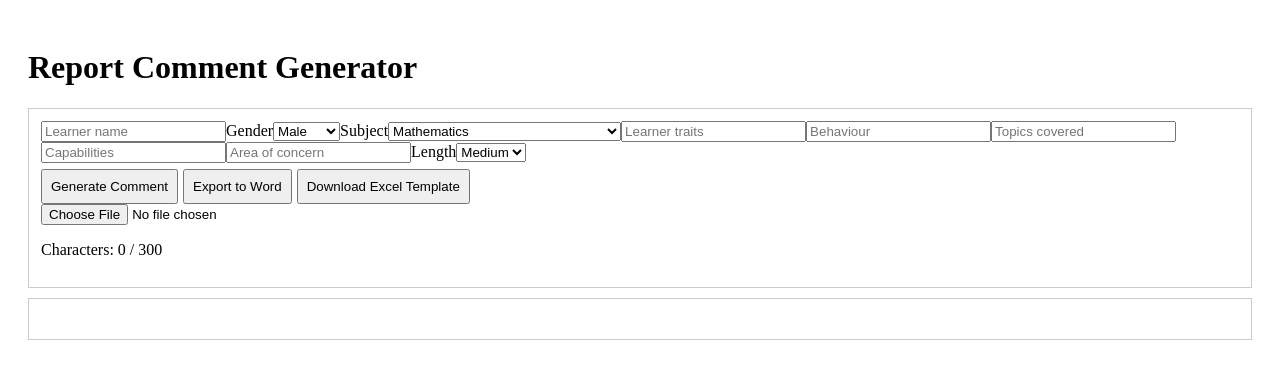
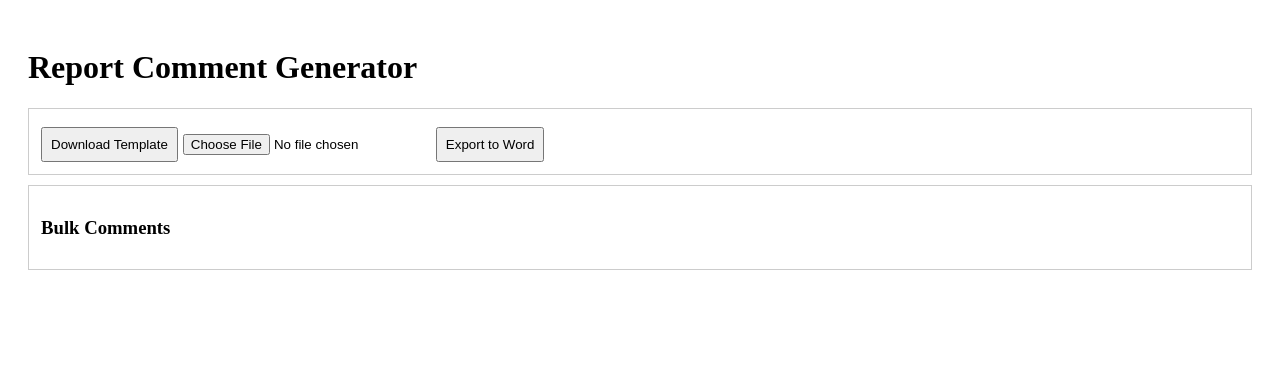
Before and after one commit to RobertS02/report-comment-generator, a React (Vite) app: page / in a window 1280 px wide. Shown: the top 378 px of the page. Built offline with nearby package versions, Linux system fonts and the light colour scheme.

Commit message:
Update App.jsx

```diff
--- a/App.jsx
+++ b/App.jsx
@@ -21,35 +21,36 @@ const subjects = [
   "Afrikaans First Additional Language"
 ];
 
-const pronouns = {
-  male: "he",
-  female: "she"
-};
+const pronouns = { male: "he", female: "she" };
 
 // HELPERS
 function capitalise(text) {
   return text.charAt(0).toUpperCase() + text.slice(1);
 }
 
+function clean(value) {
+  return value ? value.trim() : "";
+}
+
+// STYLE GUIDE
 function applyStyleGuide(text) {
   if (!text) return "";
 
   return text
-    .replace(/learner|pupil|boy|girl/gi, "student")
     .replace(/insightfil/gi, "insightful")
     .replace(/triganomotary/gi, "trigonometry")
+    .replace(/learner|pupil|boy|girl/gi, "student")
     .replace(/maths/gi, "Mathematics")
     .replace(/classwork/gi, "class work")
     .replace(/cocurricular/gi, "co-curricular")
     .replace(/organise/gi, "organize")
     .replace(/recognise/gi, "recognize")
     .replace(/realise/gi, "realize")
-    .replace(/focussed/gi, "focused")
     .replace(/needs /gi, "should ")
     .trim();
 }
 
-// ✅ CORE COMMENT ENGINE
+// CORE ENGINE
 function generateComment(data) {
   let text = "";
   const limit = charLimits[data.length || "medium"];
@@ -70,65 +71,32 @@ function generateComment(data) {
     }
   };
 
-  // ✅ 1. Traits + Behaviour
   if (cleanTraits && cleanBehaviour) {
-    add(`^n is ${cleanTraits} and ${cleanBehaviour}, and ${p} approaches lessons with a positive attitude`);
-  } else if (cleanTraits) {
-    add(`^n is ${cleanTraits} and ${p} engages positively during lessons`);
+    add(`^n is ${cleanTraits} and ${cleanBehaviour}, and ${p} approaches learning positively`);
   }
 
-  // ✅ 2. Capabilities
   if (cleanCapabilities) {
     add(`${P} shows ${cleanCapabilities}, which supports continued academic growth`);
   }
 
-  // ✅ 3. Academic
-  add(`${P} is making steady progress in ${data.subject} and is becoming more confident in applying key skills`);
+  add(`${P} is making steady progress in ${data.subject}`);
 
-  // ✅ 4. Topics
   if (cleanTopics) {
-    add(`${P} has worked with topics such as ${cleanTopics} and is developing a stronger understanding`);
+    add(`${P} has worked with topics such as ${cleanTopics}`);
   }
 
-  // ✅ 5. Concern
   if (cleanConcern) {
-    add(`${P} should focus on improving ${cleanConcern} to continue making progress`);
+    add(`${P} should focus on improving ${cleanConcern}`);
   }
 
   return text + ".";
 }
 
 export default function App() {
-  const [name, setName] = useState("");
-  const [gender, setGender] = useState("male");
-  const [subject, setSubject] = useState(subjects[0]);
-  const [traits, setTraits] = useState("");
-  const [behaviour, setBehaviour] = useState("");
-  const [topics, setTopics] = useState("");
-  const [capabilities, setCapabilities] = useState("");
-  const [concern, setConcern] = useState("");
-  const [length, setLength] = useState("medium");
   const [comment, setComment] = useState("");
   const [bulkComments, setBulkComments] = useState([]);
 
-  // ✅ Single
-  const generate = () => {
-    const result = generateComment({
-      name,
-      gender,
-      subject,
-      traits,
-      behaviour,
-      topics,
-      capabilities,
-      concern,
-      length
-    });
-
-    setComment(result);
-  };
-
-  // ✅ BULK UPLOAD
+  // ✅ BULK FIXED
   const handleUpload = (e) => {
     const file = e.target.files[0];
     if (!file) return;
@@ -136,9 +104,19 @@ export default function App() {
     const reader = new FileReader();
 
     reader.onload = (event) => {
-      const rows = event.target.result.split("\n").slice(1);
+      const lines = event.target.result.split("\n");
 
-      const generated = rows.map((row) => {
+      const generated = [];
+
+      for (let i = 1; i < lines.length; i++) {
+        const row = lines[i].trim();
+
+        if (!row) continue;
+
+        const values = row.split(",").map(v => clean(v));
+
+        if (values.length < 9) continue;
+
         const [
           name,
           gender,
@@ -149,11 +127,9 @@ export default function App() {
           capabilities,
           concern,
           length
-        ] = row.split(",");
+        ] = values;
 
-        if (!name) return null;
-
-        return generateComment({
+        const result = generateComment({
           name,
           gender,
           subject,
@@ -165,7 +141,10 @@ export default function App() {
           length
         });
 
-      }).filter(Boolean);
+        generated.push(result);
+      }
+
+      console.log("Generated:", generated); // ✅ Debug help
 
       setBulkComments(generated);
     };
@@ -173,9 +152,9 @@ export default function App() {
     reader.readAsText(file);
   };
 
-  // ✅ EXPORT WORD
+  // ✅ EXPORT
   const exportToWord = () => {
-    const all = [comment, ...bulkComments].join("\n\n");
+    const all = bulkComments.join("\n\n");
 
     const blob = new Blob([all], { type: "application/msword" });
 
@@ -185,22 +164,16 @@ export default function App() {
     a.click();
   };
 
-  // ✅ DOWNLOAD TEMPLATE
+  // ✅ TEMPLATE
   const downloadTemplate = () => {
-    const headers =
-      "name,gender,subject,traits,behaviour,topics,capabilities,concern,length\n";
-
-    const example1 =
-      "John,male,Mathematics,positive and respectful,well-behaved,algebra,strong problem-solving,accuracy,medium\n";
-
-    const example2 =
+    const csv =
+      "name,gender,subject,traits,behaviour,topics,capabilities,concern,length\n" +
+      "John,male,Mathematics,positive and respectful,well-behaved,algebra,strong reasoning,accuracy,medium\n" +
       "Lisa,female,English Home Language,focused and motivated,engaging,essay writing,clear expression,grammar,long";
 
-    const csv = headers + example1 + example2;
+    const blob = new Blob([csv], { type: "text/csv" });
 
-    const blob = new Blob([csv], { type: "text/csv" });
     const a = document.createElement("a");
-
     a.href = URL.createObjectURL(blob);
     a.download = "report_template.csv";
     a.click();
@@ -211,59 +184,17 @@ export default function App() {
       <h1>Report Comment Generator</h1>
 
       <Box>
-
-        <input placeholder="Learner name" value={name} onChange={(e) => setName(e.target.value)} />
-
-        <label>Gender</label>
-        <select value={gender} onChange={(e) => setGender(e.target.value)}>
-          <option value="male">Male</option>
-          <option value="female">Female</option>
-        </select>
-
-        <label>Subject</label>
-        <select value={subject} onChange={(e) => setSubject(e.target.value)}>
-          {subjects.map((s) => <option key={s}>{s}</option>)}
-        </select>
-
-        <input placeholder="Learner traits" value={traits} onChange={(e) => setTraits(e.target.value)} />
-        <input placeholder="Behaviour" value={behaviour} onChange={(e) => setBehaviour(e.target.value)} />
-        <input placeholder="Topics covered" value={topics} onChange={(e) => setTopics(e.target.value)} />
-        <input placeholder="Capabilities" value={capabilities} onChange={(e) => setCapabilities(e.target.value)} />
-        <input placeholder="Area of concern" value={concern} onChange={(e) => setConcern(e.target.value)} />
-
-        <label>Length</label>
-        <select value={length} onChange={(e) => setLength(e.target.value)}>
-          <option value="short">Short</option>
-          <option value="medium">Medium</option>
-          <option value="long">Long</option>
-        </select>
-
-        <br />
-
-        <Button onClick={generate}>Generate Comment</Button>
+        <Button onClick={downloadTemplate}>Download Template</Button>
+        <input type="file" accept=".csv" onChange={handleUpload} />
         <Button onClick={exportToWord}>Export to Word</Button>
-        <Button onClick={downloadTemplate}>Download Excel Template</Button>
-
-        <br />
-
-        <input type="file" accept=".csv" onChange={handleUpload} />
-
-        <p>Characters: {comment.length} / {charLimits[length]}</p>
       </Box>
 
       <Box>
-        <p>{comment}</p>
+        <h3>Bulk Comments</h3>
+        {bulkComments.map((c, i) => (
+          <p key={i}>{c}</p>
+        ))}
       </Box>
-
-      {bulkComments.length > 0 && (
-        <Box>
-          <h3>Bulk Comments</h3>
-          {bulkComments.map((c, i) => (
-            <p key={i}>{c}</p>
-          ))}
-        </Box>
-      )}
-
     </div>
   );
 }
```
